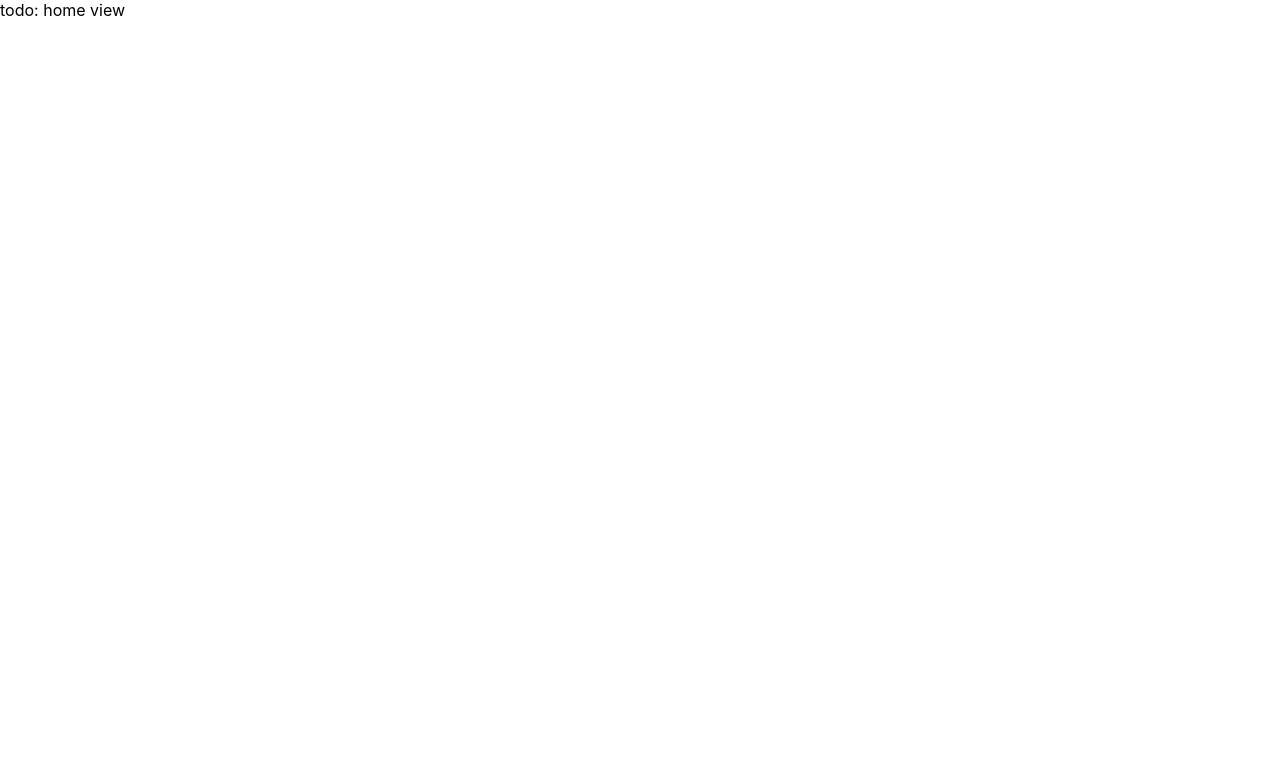
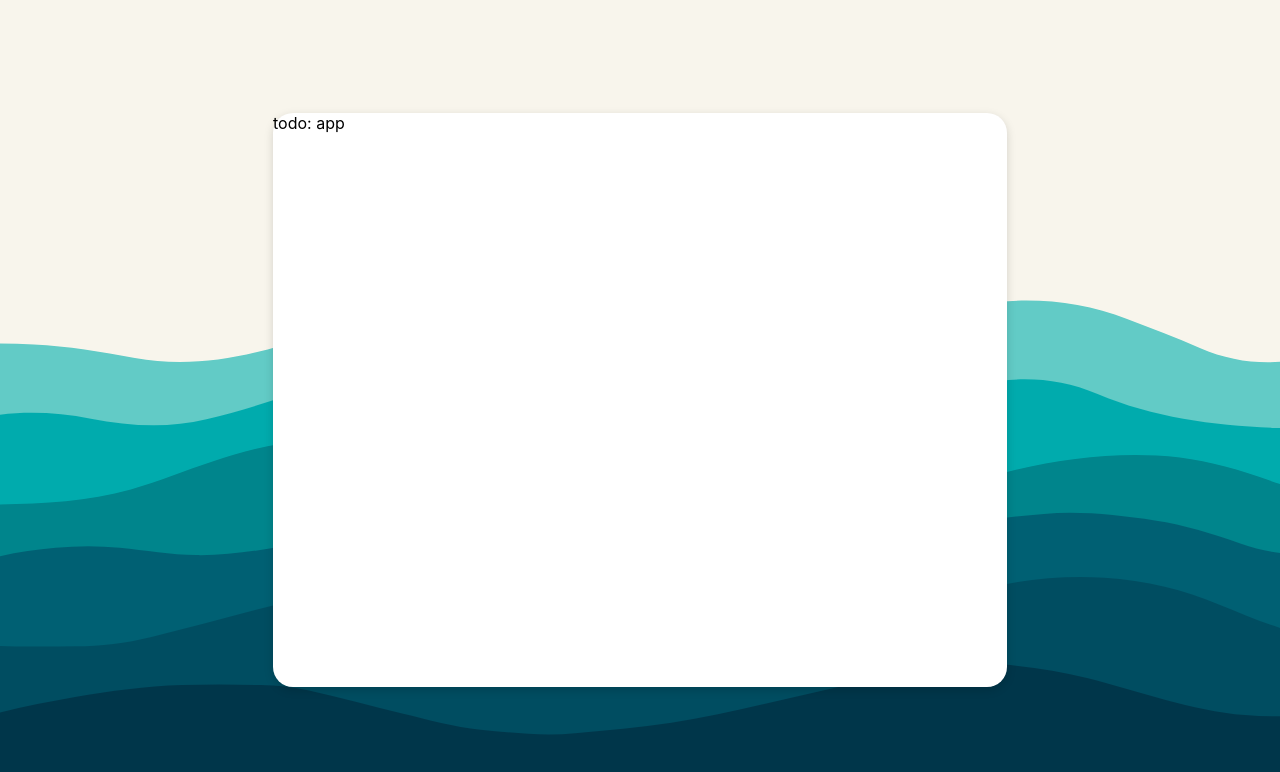
Before and after one commit to ThalesSathler/RPN-Calculator, a React (Create React App) app: page / in a window 1280 px wide. Shown: the top 772 px of the page. Built offline with nearby package versions, Linux system fonts and the light colour scheme.

Commit message:
add app component

```diff
--- a/package.json
+++ b/package.json
@@ -9,6 +9,7 @@
     "react": "^17.0.1",
     "react-dom": "^17.0.1",
     "react-scripts": "4.0.0",
+    "styled-components": "^5.2.1",
     "web-vitals": "^0.2.4"
   },
   "scripts": {
--- /dev/null
+++ b/src/components/App/App.jsx
@@ -0,0 +1,12 @@
+import React from 'react'
+import { Container, Wrapper } from './App.styles'
+
+function App() {
+    return <Wrapper>
+        <Container>
+        todo: app
+        </Container>
+    </Wrapper>
+}
+
+export default App;
--- /dev/null
+++ b/src/components/App/App.styles.js
@@ -0,0 +1,24 @@
+import styled from 'styled-components';
+import bg from '../../assets/bg.svg'
+
+export const Wrapper = styled.div`
+    height: 100vh;
+    background-color:#F8F5EC;
+    background-image: url(${bg});
+    background-size: cover;
+    background-position: center center;
+
+    display: flex;
+    justify-content:center;
+    align-items:center;
+`;
+
+export const Container = styled.div`
+    width: 734px;
+    height: 574px;
+
+    background-color: #FFFFFF;
+
+    box-shadow: 0 3px 10px rgba(0,0,0,.15);
+    border-radius: 20px;
+`;
--- /dev/null
+++ b/src/components/App/index.js
@@ -0,0 +1 @@
+export { default } from './App'
--- a/src/views/Home.view.jsx
+++ b/src/views/Home.view.jsx
@@ -1,8 +1,9 @@
 import React from 'react';
+import App from '../components/App';
 
 function HomeView() {
     return <div>
-        todo: home view
+        <App/>
     </div>
 }
 
```
Also changed, not shown: src/assets/bg.svg (added), 1 other file (tests, documents, lock files or other folders).
